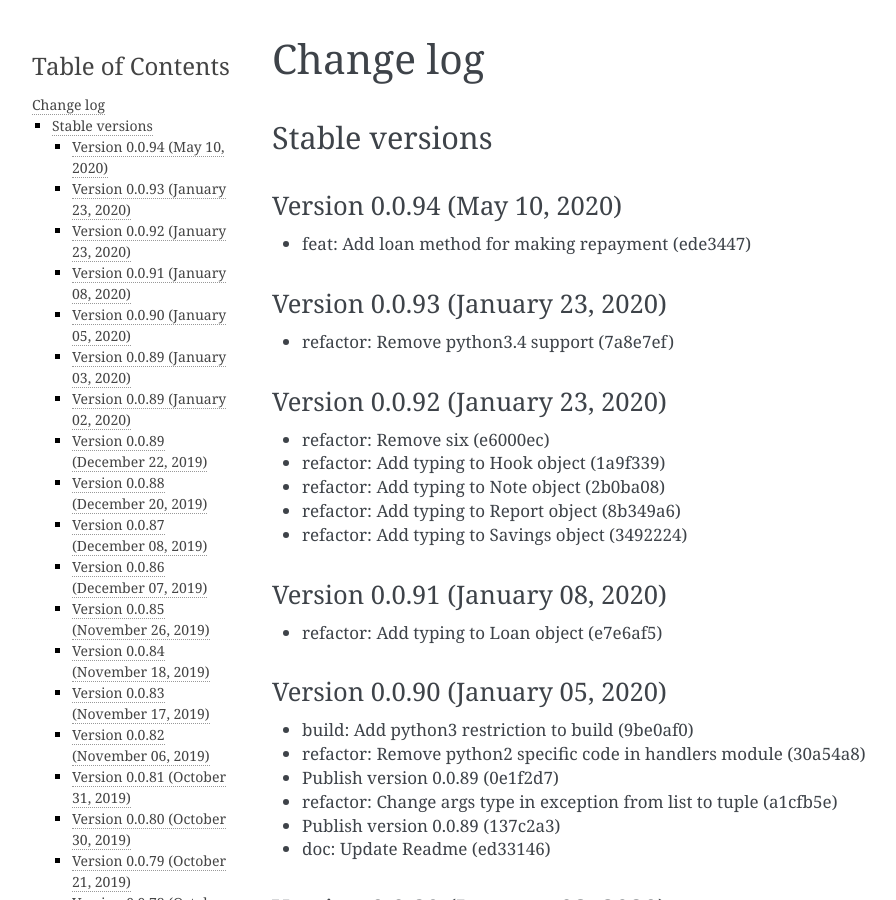
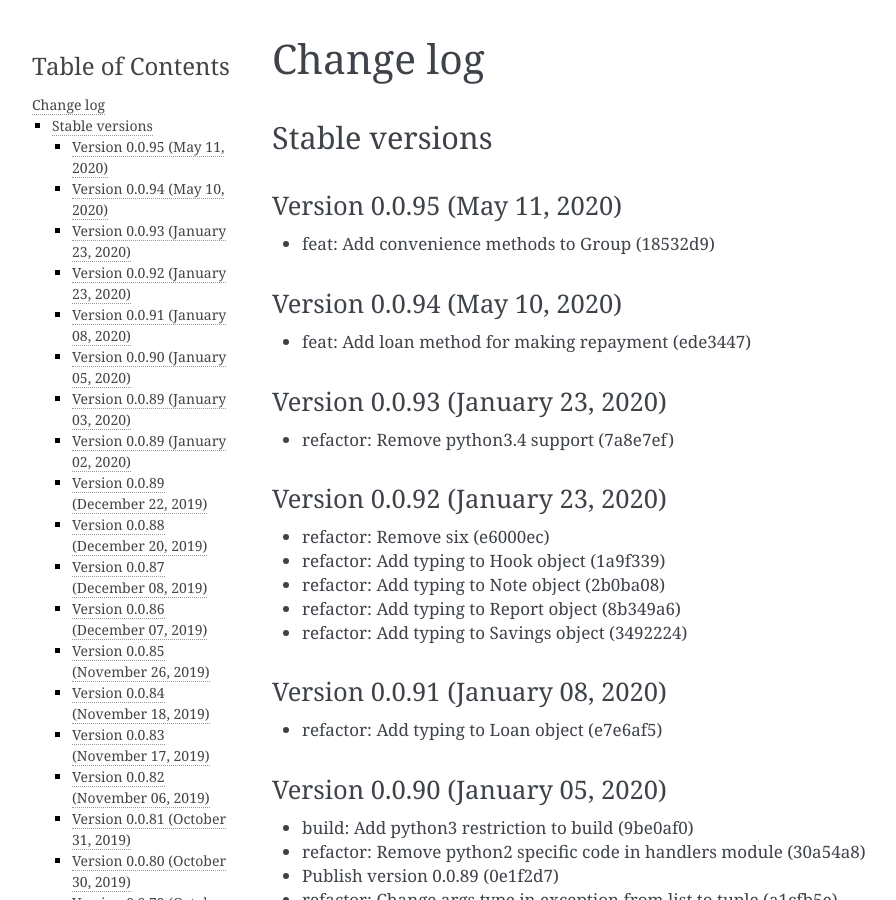
Before and after one commit to mobidevke/PyFineract, a Sphinx documentation site: the page built from docs/changes.rst, in a window 1280 px wide and 900 px high. Shown: the whole window, without its empty margins (148-1044 px from the left). Built offline with Sphinx 7.4.7, drawn with Linux system fonts in a browser that asks for light colours; formulas are drawn with MathJax 3.

Commit message:
Publish version 0.0.95

```diff
--- a/docs/changes.rst
+++ b/docs/changes.rst
@@ -3,6 +3,11 @@ Change log
 
 Stable versions
 ~~~~~~~~~~~~~~~
+
+Version 0.0.95 (May 11, 2020)
+-------------------------------------
+
+* feat: Add convenience methods to Group (18532d9)
 
 Version 0.0.94 (May 10, 2020)
 -------------------------------------
--- a/setup.py
+++ b/setup.py
@@ -2,7 +2,7 @@ import textwrap
 
 import setuptools
 
-version = "0.0.94"
+version = "0.0.95"
 
 if __name__ == '__main__':
     setuptools.setup(
```
